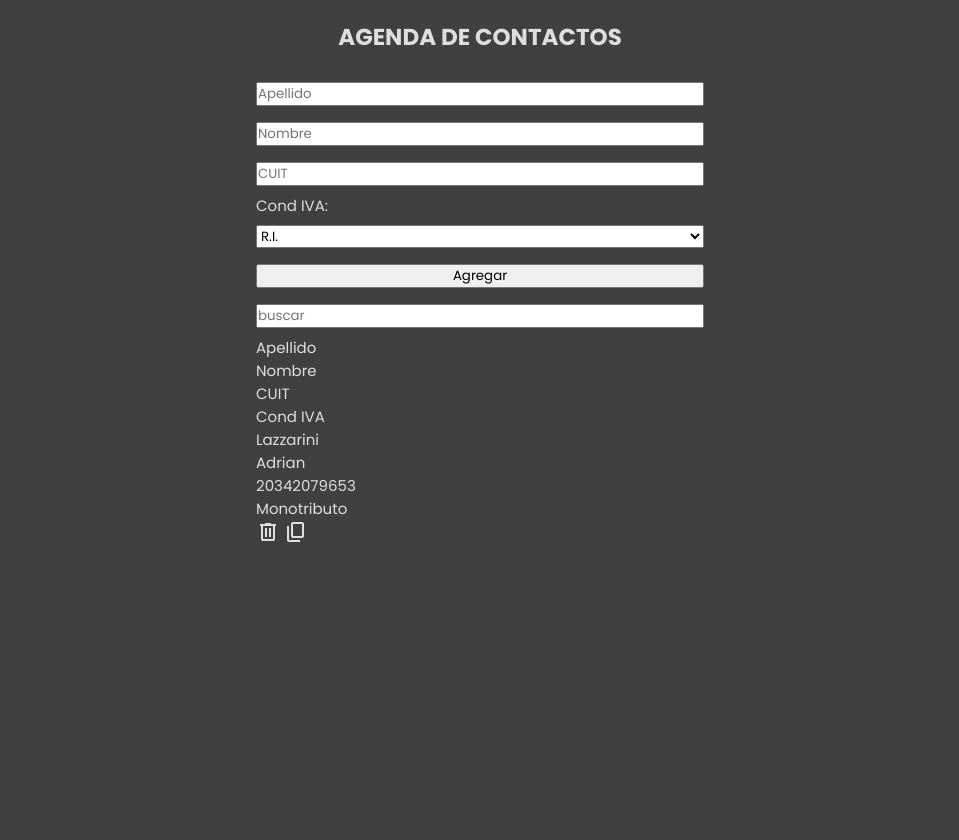
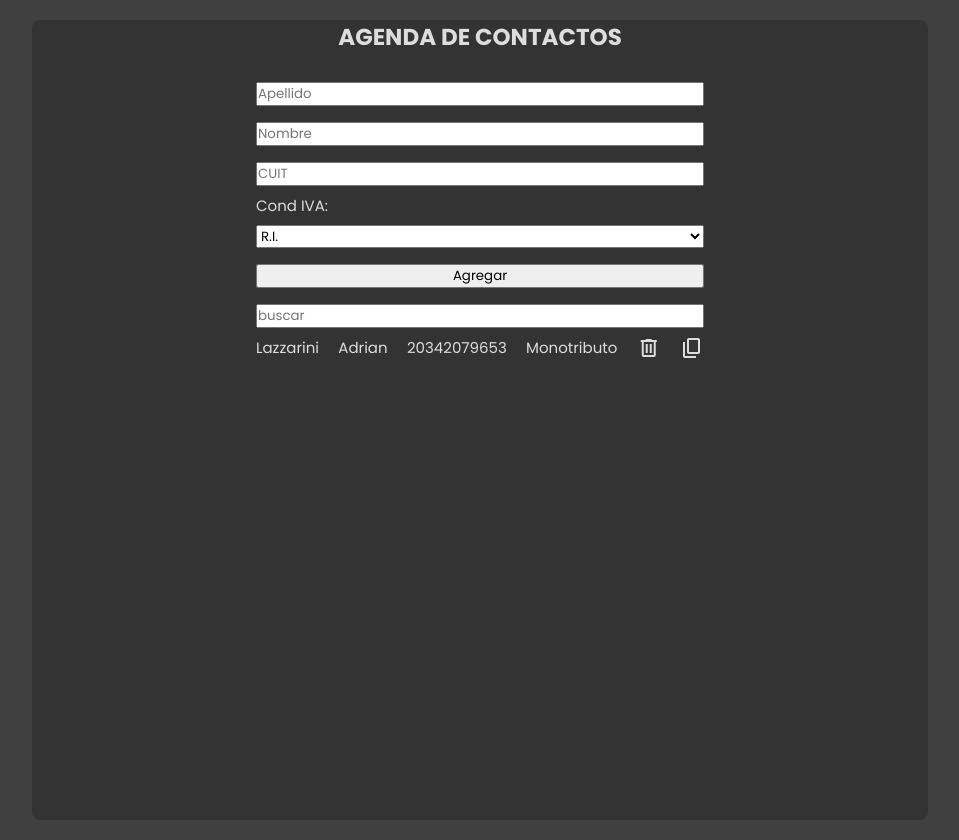
Before and after one commit to Adlazz/Agenda_simple, a plain HTML site: page index.html in a window 1280 px wide. Shown: the whole page, without its empty margins (160-1119 px from the left). Drawn offline with nearby package versions, Linux system fonts and the light colour scheme.

Commit message:
html y css listos

```diff
--- a/index.html
+++ b/index.html
@@ -30,16 +30,10 @@
                     <option value="otro">Otro</option>
                 </select>
             <button type="button" class="btn-agregar">Agregar</button>
-        <!-- buscador -->
+            <!-- search -->
             <input type="text" name="" id="search-bar" placeholder="buscar">
             <!-- contactos -->
             <div class="listado-contactos">
-                <div class="encabezado">
-                    <p>Apellido</p>
-                    <p>Nombre</p>
-                    <p>CUIT</p>
-                    <p>Cond IVA</p>
-                </div>
                 <div class="contacto">
                     <p>Lazzarini</p>
                     <p>Adrian</p>
@@ -53,7 +47,7 @@
                     </span>
                 </div> <!-- contacto -->
             </div>  <!-- listado-contactos -->
-         </div> <!-- form-search-datos -->
+        </div> <!-- form-search-datos -->
      </div> <!-- container -->
 
 
--- a/styles.css
+++ b/styles.css
@@ -16,6 +16,8 @@ body{
     color: rgba(240, 240, 240, 0.9);
 }
 .container{
+    background-color: rgba(0,0,0,.20);
+    border-radius: 8px;
     height: 100vh;
     width: 70vw;
     margin: 2rem auto;
@@ -42,3 +44,8 @@ body{
 .form-search-datos select {
     margin: 0.8rem 0rem;
 }
+.contacto {
+    display: flex;
+    flex-direction: row;
+    justify-content: space-between;
+}
```
